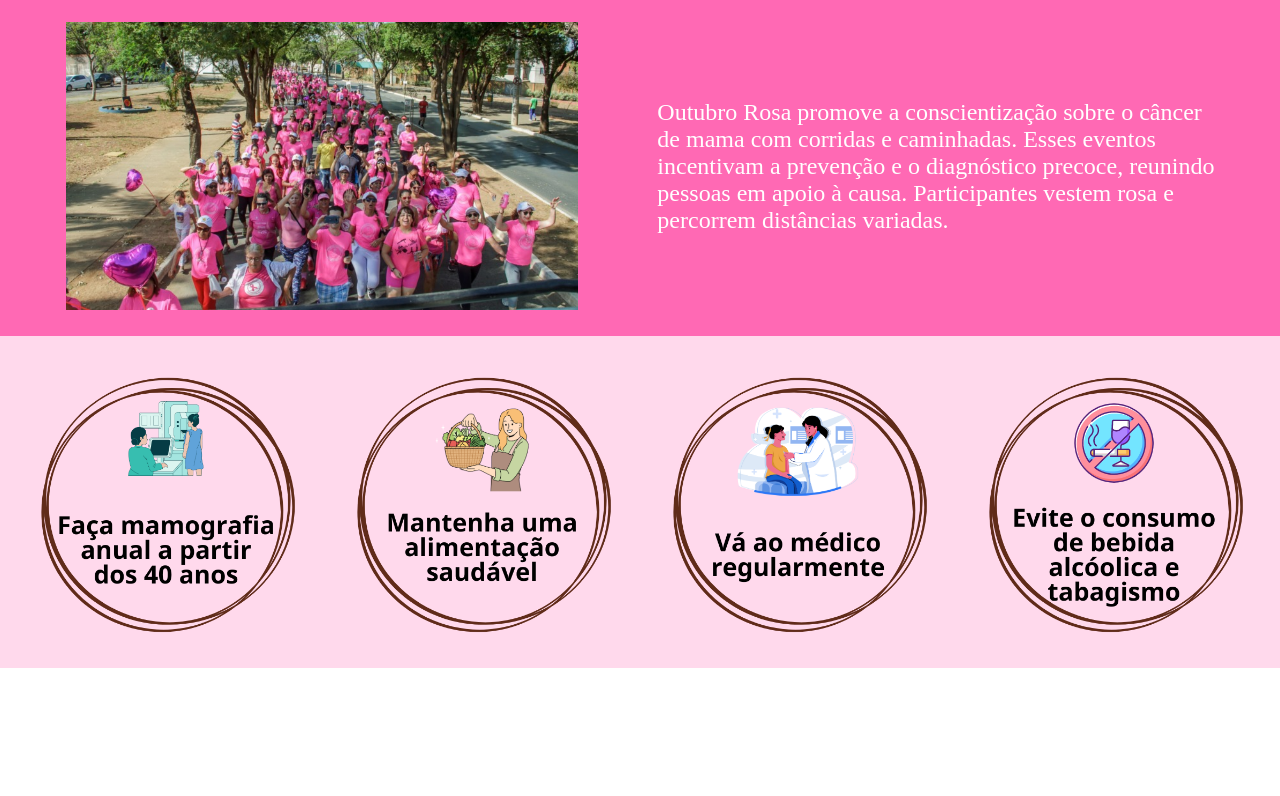
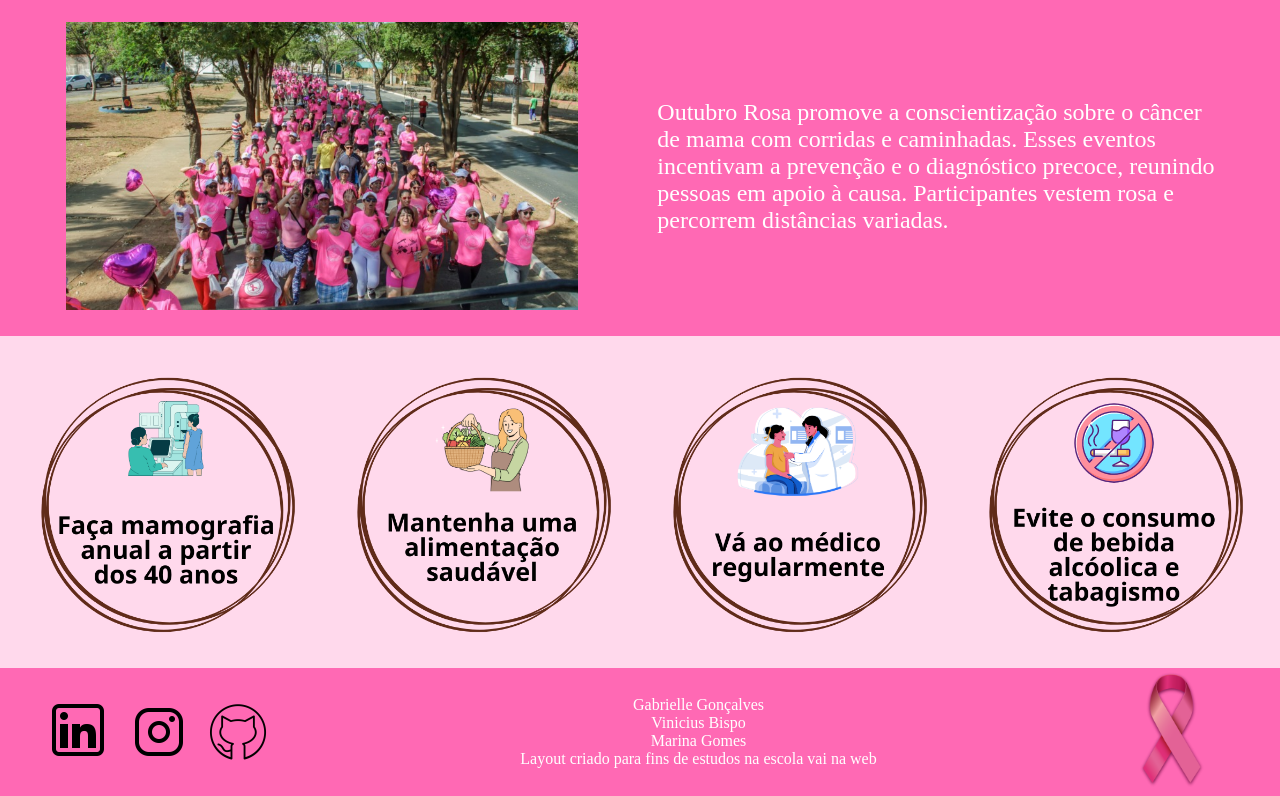
Before and after one commit to gooncalvesgaby/sass-vnw, a plain HTML site: page index.html in a window 1280 px wide. Shown: the part 604-1400 px from the top of the page. Before the commit the page ends 1272 px from the top, so only its background shows below. Drawn offline with Linux system fonts and the light colour scheme.

Commit message:
finalizando projeto

```diff
--- a/index.html
+++ b/index.html
@@ -50,5 +50,23 @@
             <img src="./assets/mamo4.png" alt="alerta">
         </div>
     </main>
+    <footer>
+        <div class="imagem-rodape">
+            <img class="icons" src="./assets/in.png" alt="linkedin">
+            <img class="icons" src="./assets/insta.png" alt="instagram">
+            <img class="icons" src="./assets/git.png" alt="github">
+        </div>
+        <div class="container">
+            <p class="infos">
+                Gabrielle Gonçalves <br>
+                Vinicius Bispo <br>
+                Marina Gomes <br>
+                Layout criado para fins de estudos na escola vai na web
+            </p>
+        </div>
+         <div>
+            <img class="selo" src="./assets/selo.png" alt="selo de apoio">
+        </div>
+    </footer>
 </body>
 </html>
--- a/style.scss
+++ b/style.scss
@@ -87,3 +87,40 @@ main {
     height: auto;
     object-fit: cover;
   }
+
+  footer {
+    background-color: #FF69B4;
+    display: flex;
+    justify-content: space-between;
+    align-items: center;
+    padding: 3rem;
+    height: 4vh;
+  }
+
+  .imagem-rodape {
+    display: flex;
+  }
+
+  .icons {
+    height: 8vh
+  }
+
+  .selo {
+    height: 15vh;
+  }
+
+.infos {
+    color: white;
+    text-align: center;
+}
+
+.container {
+    display: flex;
+    flex-direction: column;
+    align-items: center;
+    justify-content: center;
+}
+
+.imagem-rodape .icons {
+    margin-right: 15px;
+}
```
Also changed, not shown: assets/git.png (added), assets/in.png (added), assets/insta.png (added), assets/selo.png (added), style.css, 1 other file.
